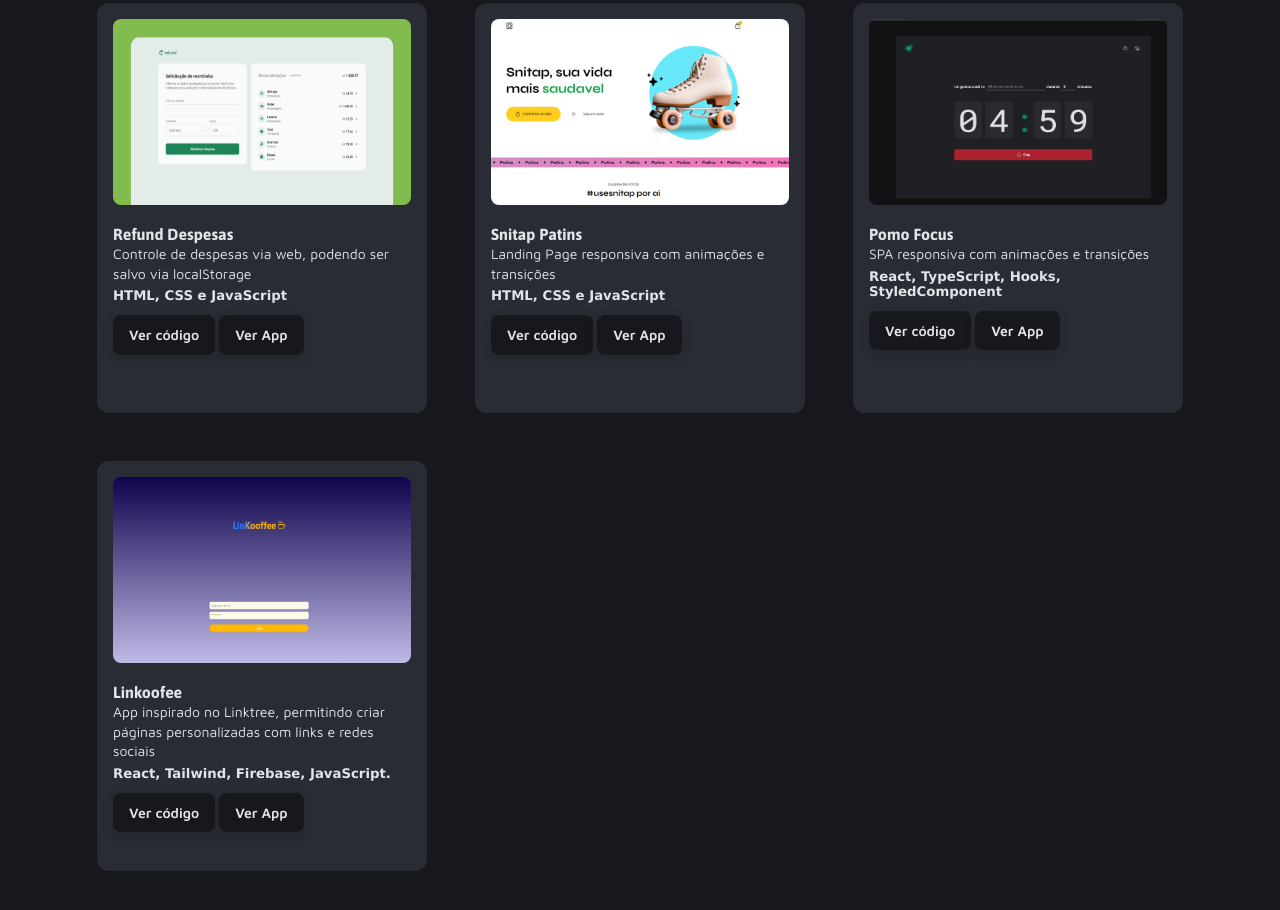
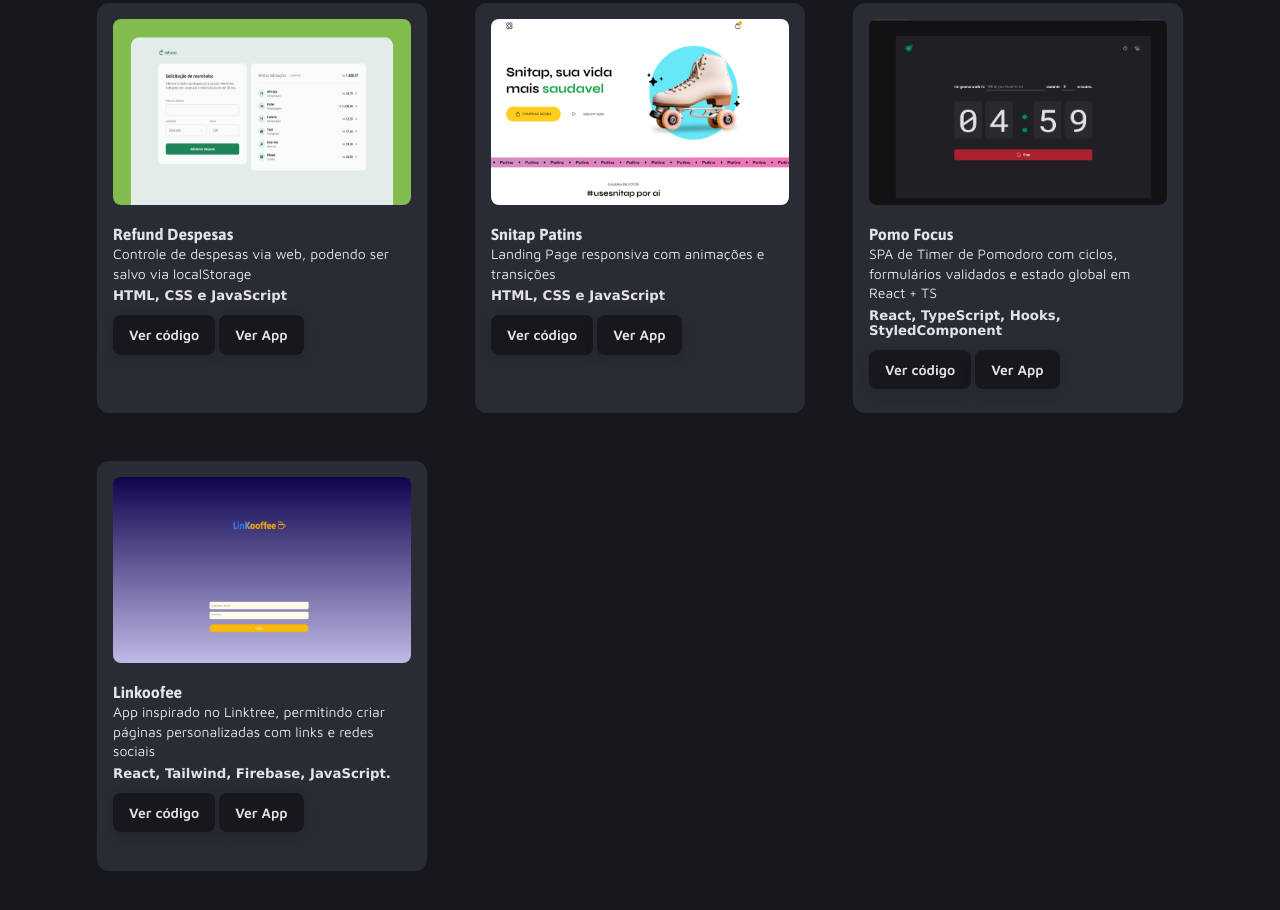
Before and after one commit to pedrohfreitas01/pedro-portfolio, a plain HTML site: page index.html in a window 1280 px wide. Shown: the part 988-1898 px from the top of the page. Drawn offline with Linux system fonts and the light colour scheme.

Commit message:
docs: adiciona descrição curta para o projeto Pomodoro Focus

```diff
--- a/index.html
+++ b/index.html
@@ -114,7 +114,7 @@
                     <img src="assets/images/pomoFocus.png" alt="Imagem do Projeto 3" />
                     <div class="cardAbout">
                         <h4>Pomo Focus</h4>
-                        <p>SPA responsiva com animações e transições</p>
+                        <p>SPA de Timer de Pomodoro com ciclos, formulários validados e estado global em React + TS</p>
                         <h5>React, TypeScript, Hooks, StyledComponent</h5>
                         <div class="buttons-app">
                             <a class="github-button" href="https://github.com/pedrohfreitas01/PomoFocus" target="_blank">
```
